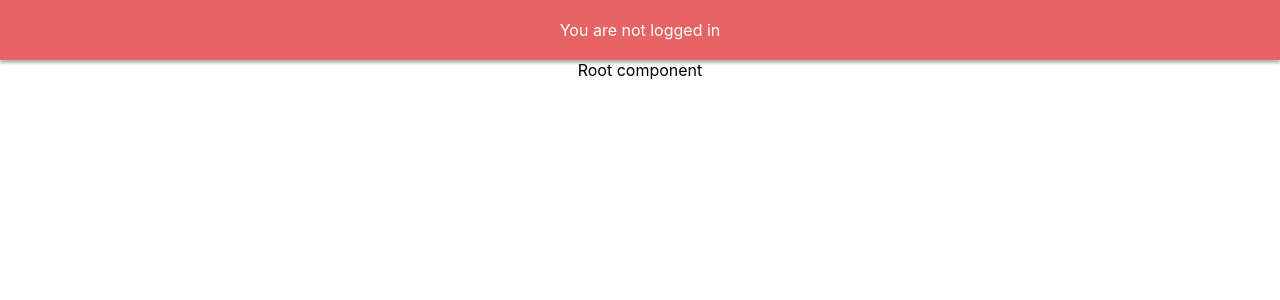
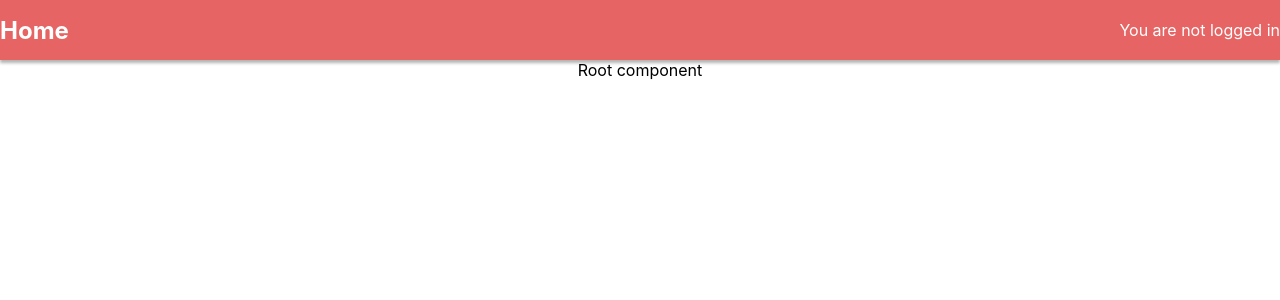
Before and after one commit to KelvinMitaki/Fullstack-GraphQL-Typescript, a React (Create React App) app in the folder client/: page / in a window 1280 px wide. Shown: the top 300 px of the page. Built offline with nearby package versions, Linux system fonts and the light colour scheme; no server answers.

Commit message:
wiredup home navigation

```diff
--- a/client/src/components/Header.module.css
+++ b/client/src/components/Header.module.css
@@ -4,6 +4,9 @@
   color: #fff;
   display: flex;
   align-items: center;
-  justify-content: center;
+  justify-content: space-between;
   box-shadow: 0 3px 3px rgba(0, 0, 0, 0.3);
 }
+h2 {
+  cursor: pointer;
+}
--- a/client/src/components/Header.tsx
+++ b/client/src/components/Header.tsx
@@ -1,19 +1,28 @@
 import React from "react";
 import { useQuery } from "react-apollo";
+import { RouteComponentProps, withRouter } from "react-router-dom";
 import { currentUser } from "../queries/currentUser";
 import styles from "./Header.module.css";
 
-const Header: React.FC = props => {
+const Header: React.FC<RouteComponentProps> = props => {
   const { data, loading } = useQuery(currentUser);
   if (loading) {
     console.log({ loading });
   }
   if (data && data.user) {
     return (
-      <div className={styles.header}>{JSON.stringify(data.user, null, 4)}</div>
+      <div className={styles.header}>
+        <h2 onClick={() => props.history.push("/")}>Home</h2>
+        <div>{JSON.stringify(data.user, null, 4)}</div>
+      </div>
     );
   }
-  return <div className={styles.header}>You are not logged in</div>;
+  return (
+    <div className={styles.header}>
+      <h2 onClick={() => props.history.push("/")}>Home</h2>
+      <div>You are not logged in</div>
+    </div>
+  );
 };
 
-export default Header;
+export default withRouter(Header);
```
Also changed, not shown: 1 other file (tests, documents, lock files or other folders).
